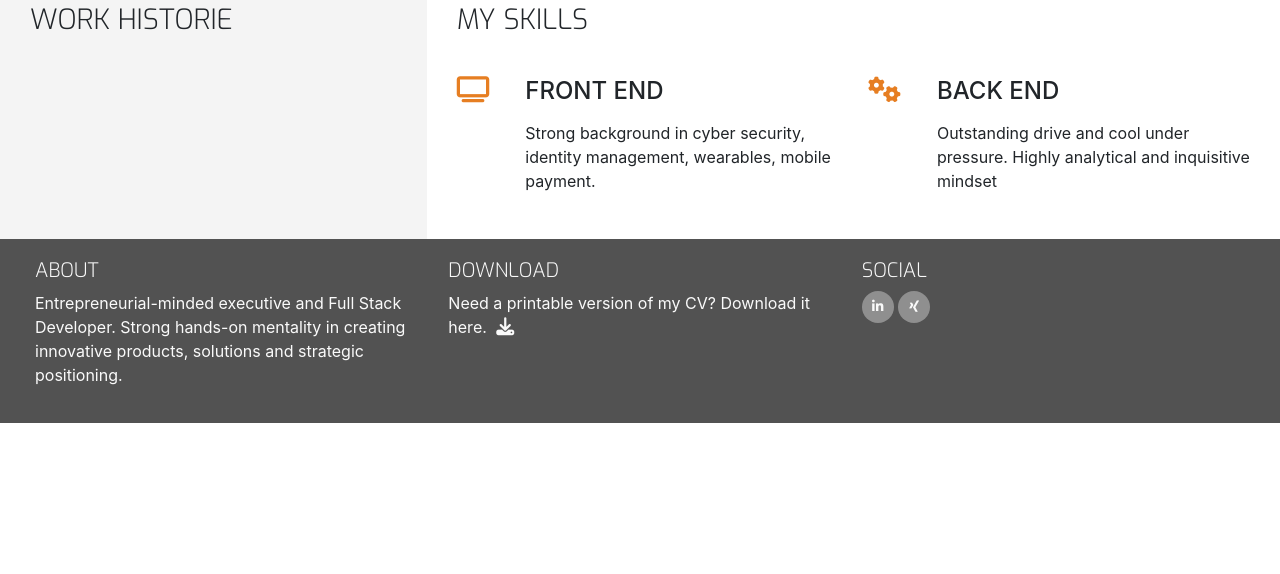
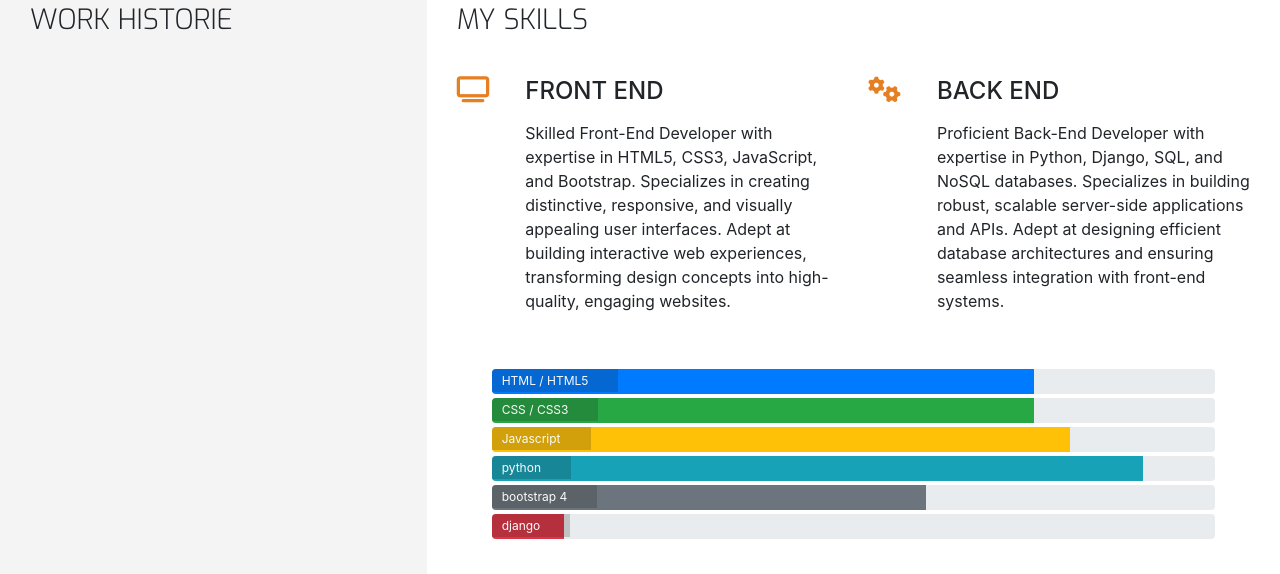
Before and after one commit to troeske/MyResume, a plain HTML site: page resume.html in a window 1280 px wide. Shown: the part 378-952 px from the top of the page. Before the commit the page ends 801 px from the top, so only its background shows below. Drawn offline with nearby package versions, Linux system fonts and the light colour scheme.

Commit message:
add: progress bar to Skills section on resume.html

```diff
--- a/assets/css/style.css
+++ b/assets/css/style.css
@@ -261,5 +261,24 @@ footer {
 .personal-info-item .value {
     position: relative;
     width: 60%;
+}
 
+/* ---------------------------------------- Skills  */
+
+.progress {
+    position: relative;
+    height: 25px;
+    margin-bottom: 4px;
 }
+
+.progress-type {
+    position: absolute;
+    left: 0;
+    font-weight: 400;
+    padding: 3px 30px 2px 10px;
+    color: #fafafa;
+    background-color: rgba(25,25,25,0.2);
+}
+.progress-section {
+    margin: 40px 20px;
+}
--- a/resume.html
+++ b/resume.html
@@ -63,7 +63,6 @@
                 <div class="row">
                     <div class="col">
                         <h3 class="section-heading uppercase">My Skills</h3>
-
                     </div>
                 </div>
                 <div class="row">
@@ -75,7 +74,9 @@
                             <div class="col-10">
                                 <h4 class="three-reasons-heading uppercase">Front End</h4>
                                 <p>
-                                    Strong background in cyber security, identity management, wearables, mobile payment.
+                                    Skilled Front-End Developer with expertise in HTML5, CSS3, JavaScript, and Bootstrap.
+                                    Specializes in creating distinctive, responsive, and visually appealing user interfaces.
+                                    Adept at building interactive web experiences, transforming design concepts into high-quality, engaging websites.
                                 </p>
                             </div>
                         </div>
@@ -88,15 +89,62 @@
                             <div class="col-10">
                                 <h4 class="three-reasons-heading uppercase">Back End</h4>
                                 <p>
-                                   Outstanding drive and cool under pressure. Highly analytical and inquisitive mindset
+                                    Proficient Back-End Developer with expertise in Python, Django, SQL, and NoSQL databases.
+                                    Specializes in building robust, scalable server-side applications and APIs.
+                                    Adept at designing efficient database architectures and ensuring seamless integration with front-end systems.
                                 </p>
                             </div>
                         </div>
                     </div>
                 </div>
+                <div class="row progress-section">
+                    <div class="col">
+                        <div class="progress">
+                            <div class="progress-bar" role="progressbar" aria-valuenow="75" aria-valuemin="0"
+                            aria-valuemax="100" style="width:75%">
+                                <span class="sr-only">75% complete</span>
+                            </div>
+                            <span class="progress-type">HTML / HTML5</span>
+                        </div>
+                        <div class="progress">
+                            <div class="progress-bar bg-success" role="progressbar" aria-valuenow="75" aria-valuemin="0"
+                            aria-valuemax="100" style="width:75%">
+                                <span class="sr-only">75% complete</span>
+                            </div>
+                            <span class="progress-type">CSS / CSS3</span>
+                        </div>
+                        <div class="progress">
+                            <div class="progress-bar bg-warning" role="progressbar" aria-valuenow="80" aria-valuemin="0"
+                            aria-valuemax="100" style="width:80%">
+                                <span class="sr-only">80% complete</span>
+                            </div>
+                            <span class="progress-type">Javascript</span>
+                        </div>
+                        <div class="progress">
+                            <div class="progress-bar bg-info" role="progressbar" aria-valuenow="90" aria-valuemin="0"
+                            aria-valuemax="100" style="width:90%">
+                                <span class="sr-only">90% complete</span>
+                            </div>
+                            <span class="progress-type">python</span>
+                        </div>
+                        <div class="progress">
+                            <div class="progress-bar bg-secondary" role="progressbar" aria-valuenow="60" aria-valuemin="0"
+                            aria-valuemax="100" style="width:60%">
+                                <span class="sr-only">60% complete</span>
+                            </div>
+                            <span class="progress-type">bootstrap 4</span>
+                        </div>
+                        <div class="progress">
+                            <div class="progress-bar bg-danger" role="progressbar" aria-valuenow="10" aria-valuemin="0"
+                            aria-valuemax="100" style="width:10%">
+                                <span class="sr-only">10% complete</span>
+                            </div>
+                            <span class="progress-type">django</span>
+                        </div>
+                    </div>
+                </div>
             </div>
         </div>
-
     </section>
 
     <footer class="container-fluid">
```
